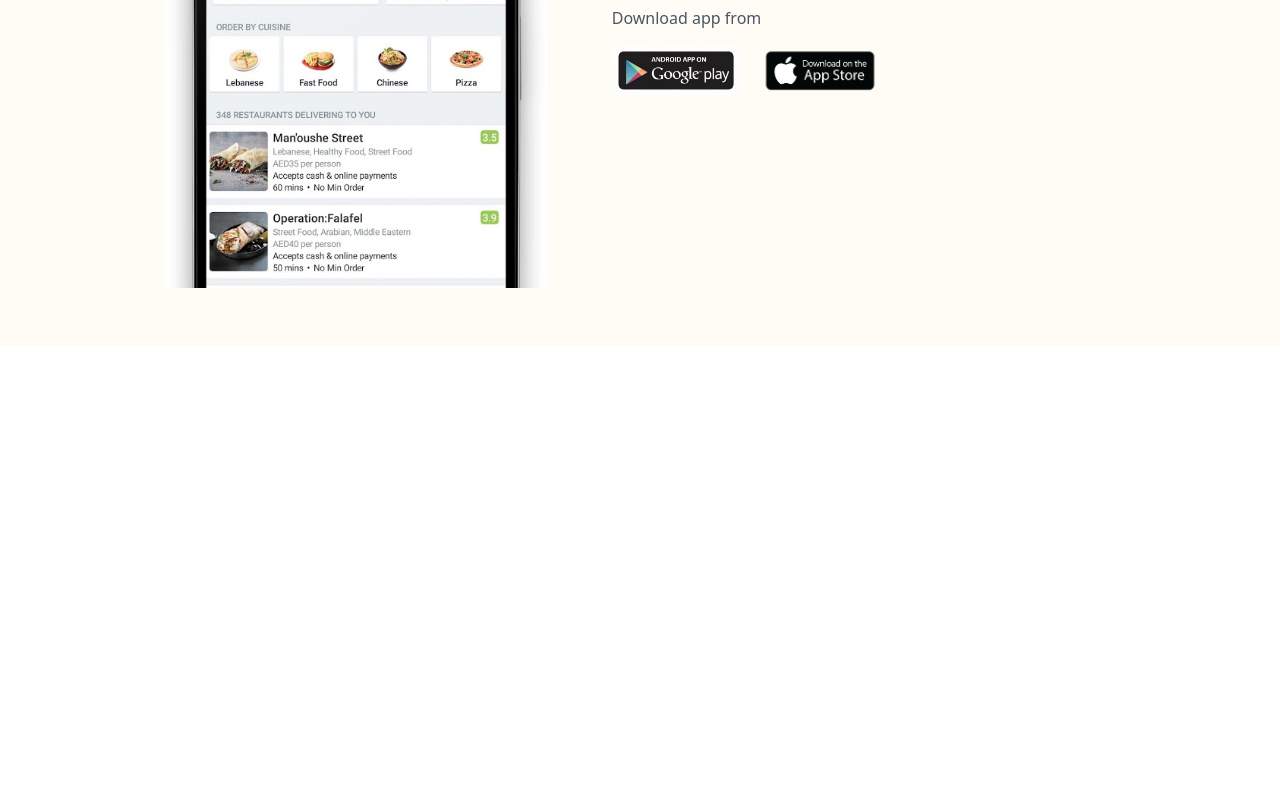
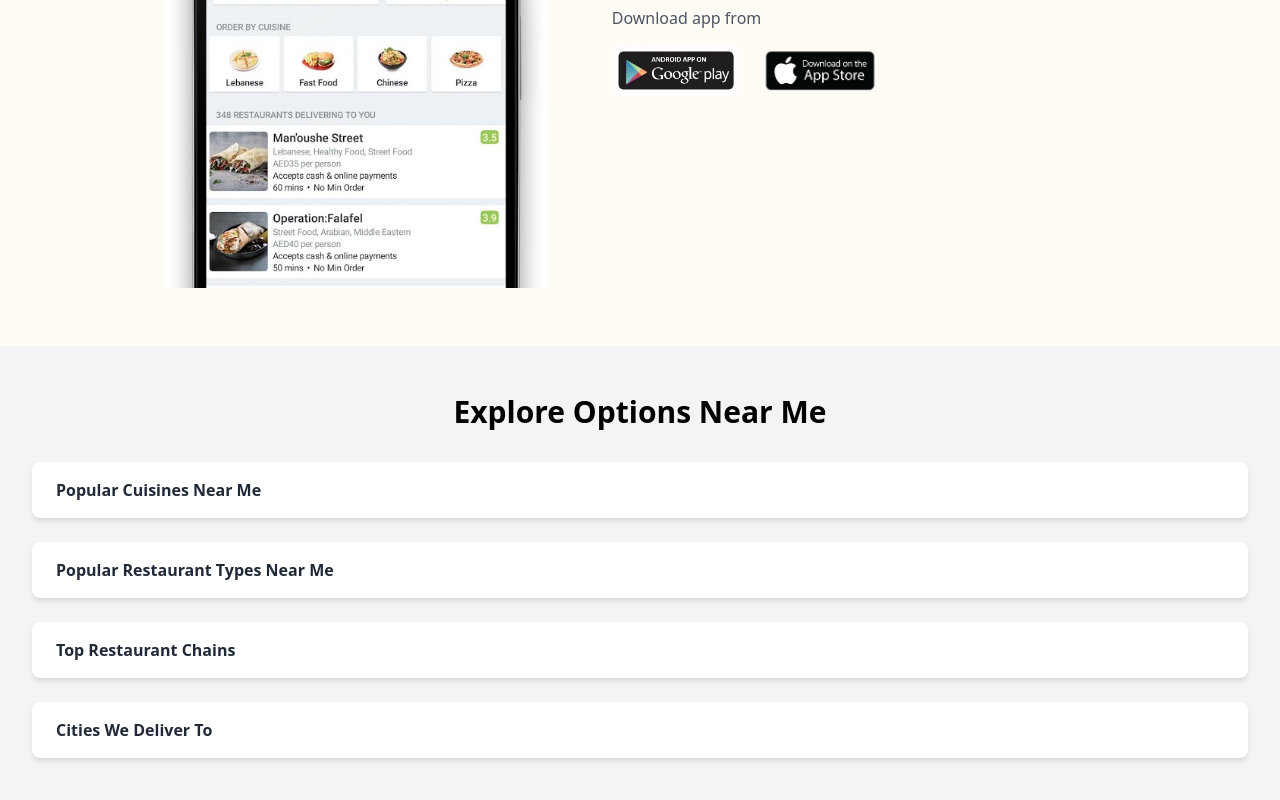
Before and after one commit to Ashwin1108/Zomato_Clone, a React (Vite) app in the folder Zomato_Clone_App/: page / in a window 1280 px wide. Shown: the part 2556-3356 px from the top of the page. Before the commit the page ends 2902 px from the top, so only its background shows below. Built offline with nearby package versions, Linux system fonts and the light colour scheme.

Commit message:
Created ExploreOptions Component

```diff
--- a/Zomato_Clone_App/src/App.jsx
+++ b/Zomato_Clone_App/src/App.jsx
@@ -5,6 +5,7 @@ import Categories from "./Components/Categories";
 import Collections from "./Components/Collections";
 import Localities from "./Components/Localities";
 import GetApp from "./Components/GetApp";
+import ExploreOptions from "./Components/ExploreOptions";
 
 const App = () => {
   return (
@@ -14,6 +15,7 @@ const App = () => {
       <Collections />
       <Localities />
       <GetApp />
+      <ExploreOptions />
     </div>
   );
 };
--- /dev/null
+++ b/Zomato_Clone_App/src/Components/ExploreOptions.jsx
@@ -0,0 +1,30 @@
+import React from "react";
+
+const ExploreOptions = () => {
+  const options = [
+    "Popular Cuisines Near Me",
+    "Popular Restaurant Types Near Me",
+    "Top Restaurant Chains",
+    "Cities We Deliver To",
+  ];
+
+  return (
+    <section className="py-12 bg-gray-100">
+      <h2 className="text-3xl font-bold text-center mb-8">
+        Explore Options Near Me
+      </h2>
+      <div className="grid grid-cols-4 md:grid-cols-1 gap-6 px-8">
+        {options.map((option, index) => (
+          <div
+            key={index}
+            className="px-6 py-4 bg-white rounded-lg shadow-md cursor-pointer"
+          >
+            <p className="text-gray-800 font-semibold">{option}</p>
+          </div>
+        ))}
+      </div>
+    </section>
+  );
+};
+
+export default ExploreOptions;
```
